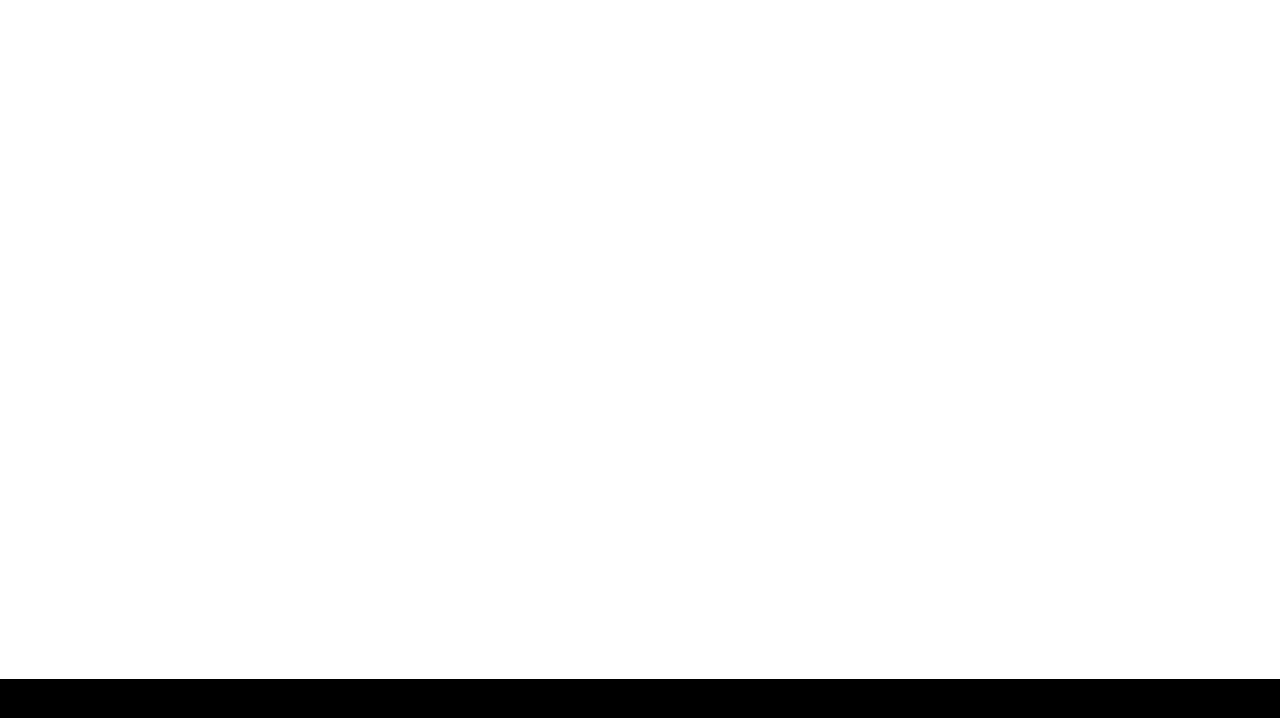
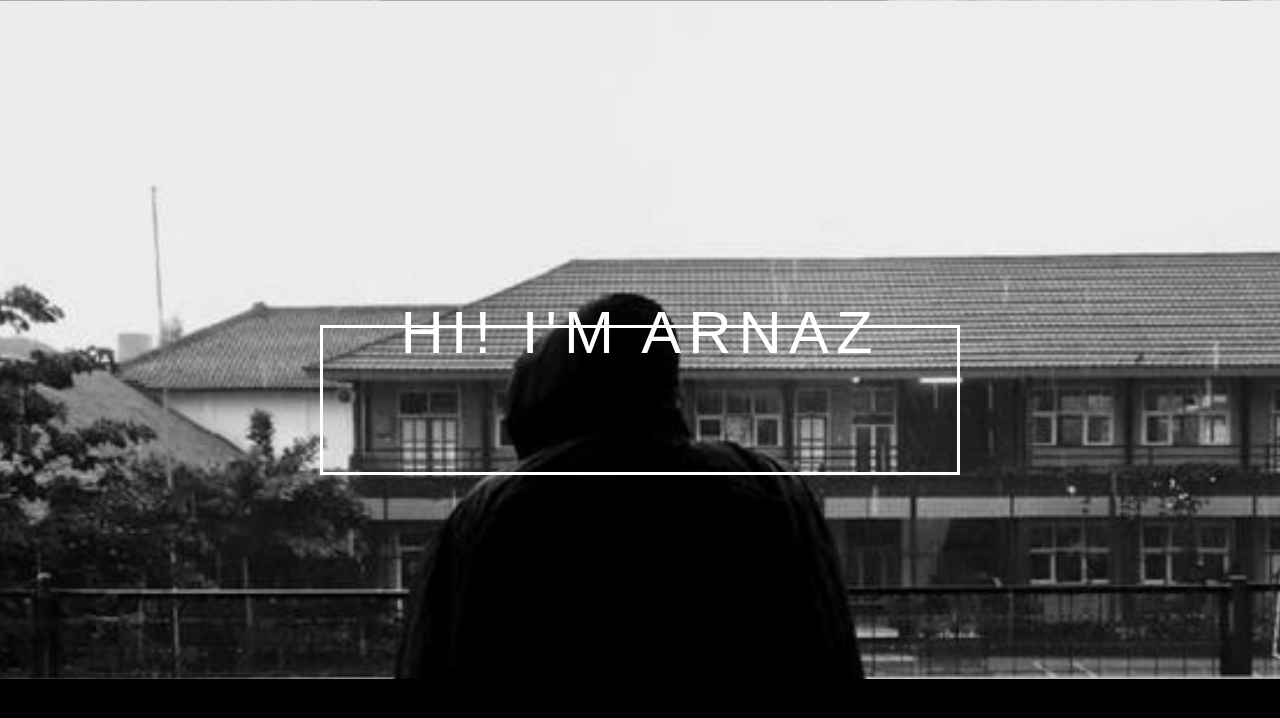
Before and after one commit to arnazmursidp/portofolio, a React (Create React App) app: page / in a window 1280 px wide. Shown: the top 718 px of the page. Built offline with nearby package versions, Linux system fonts and the light colour scheme.

Commit message:
add background image

```diff
--- a/src/index.css
+++ b/src/index.css
@@ -1,5 +1,6 @@
 body {
   margin: 0;
   padding: 0;
-  font-family: sans-serif;
+  background: url('../media/images/cropped.jpg') fixed center center no-repeat;
+  background-size: cover;
 }
```
